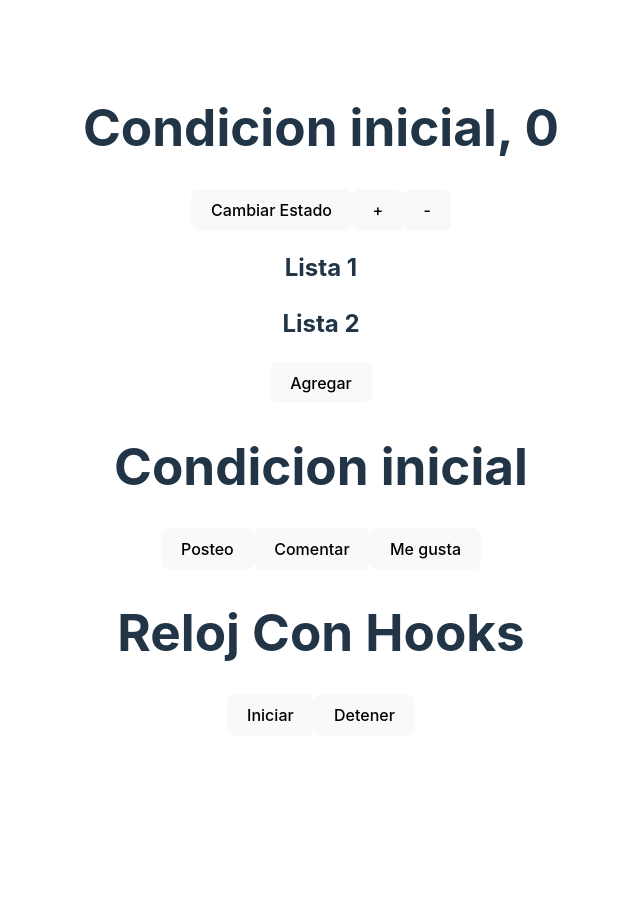
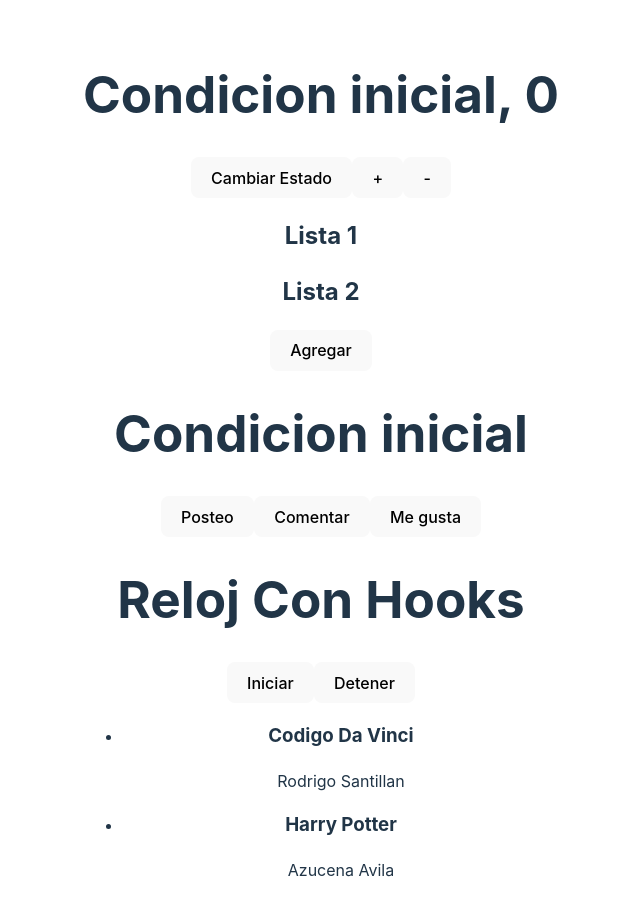
Before and after one commit to santillan234/React, a React (Vite) app in the folder repasoHooks/: page / in a window 1280 px wide. Shown: the top 916 px of the page, without its empty margins (319-959 px from the left). Before the commit the page ends 800 px from the top, so only its background shows below. Built offline with nearby package versions, Linux system fonts and the light colour scheme.

Commit message:
20-11-2023

```diff
--- a/repasoHooks/src/App.jsx
+++ b/repasoHooks/src/App.jsx
@@ -1,5 +1,7 @@
 import './App.css'
 import Blog from './Blog'
+import { BookList } from './BookList'
+import { Books} from './Books'
 import Contar from './Contar'
 import RelojEffect from './RelojEffect'
 
@@ -10,6 +12,9 @@ export function App() {
       <Contar />
       <Blog />
       <RelojEffect />
+      <Books>
+        <BookList />
+      </Books>
     </>
   )
 }
--- /dev/null
+++ b/repasoHooks/src/BookList.jsx
@@ -0,0 +1,19 @@
+import { useContext  } from "react";
+import { BooksContext } from "./Books";
+
+export const BookList = () => {
+  const books = useContext(BooksContext)
+
+  return(
+    <ul>
+      {books.map(book => {
+        return(
+          <li key={book.id}>
+            <h3>{book.title}</h3>
+            <p>{book.author}</p>
+          </li>
+        )
+      })}
+    </ul>
+  )
+}
--- /dev/null
+++ b/repasoHooks/src/Books.jsx
@@ -0,0 +1,34 @@
+// 1er paso: import createContext
+// 2do paso: exportamos una constante asignandole createContext() para crear el contexto.
+// La exportamos porque luega la tenemos que utilizar en el componente que quieramos
+// 3er paso: creamos nuestro componente que va a recibir props
+// Este componente tiene un estado global que vamos a disponibilizar a traves de context
+// 4to paso: en este mismo contexto tenemos que retornar lo que se va a renderizar
+// retornamos el componente que creamos en el 2do paso y le agregamos .Provider y un value={la variable del useState inicial}
+// y dentro del componente que retornamos, le pasamos {props.children}
+// este componente es el proveedor del estado global y pasamos el mismo a traves del valor unico que recibe la propiedad value
+// value es la data que vamos a estar transfiriendo y le vamos a dar el valor de nuestro estado inicial
+// props.children va a tomar todo lo que se tome en los tags de inicio y cierre del componente que estemos armando
+// ESTE COMPONENTE ES NUESTRO PROVEEDOR DE CONTEXTO
+
+//EL ULTIMO PASO ES DISPONIBILIZAR EL ESTADO GLOBAL QUE HEMOS CREADO en nuestro componente principal App. TENEMOS QUE COLOCAR DENTRO DE NUESTRO COMPONENTE PRINCIPAL:
+//QUE EN ESTE CASO SERIA Books, todos los componentes que queremos que tengan acceso a dicho estado global
+// y cuando llamemos a BooksList en App y le encerremos un componente por dentro. Ese componente por dentro va a tener acceso a ese estado que creamos en Books
+// todo los componentes que encerremos dentro de este componente <Books> </Books> van tener acceso al estado book que creamos aca
+
+import { createContext, useState } from "react";
+
+export const BooksContext = createContext();
+
+export const Books = (props) => {
+  const [book, setBooks] = useState(() => [
+    {id: 1, title: "Codigo Da Vinci", author: 'Rodrigo Santillan'},
+    {id: 2, title: "Harry Potter", author: 'Azucena Avila'}
+  ])
+
+  return(
+    <BooksContext.Provider value={book}>
+      {props.children}
+    </BooksContext.Provider>
+  );
+};
```
